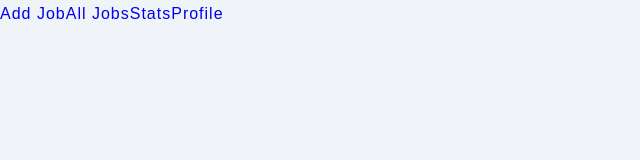
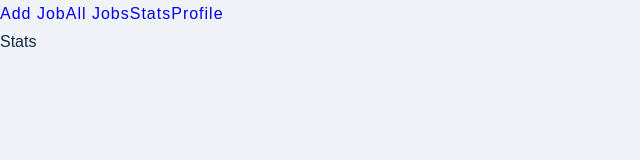
Before and after one commit to NovaTron007/jobtracker, a React (Create React App) app in the folder client/: page / in a window 1280 px wide. Shown: the top 160 px of the page, without its empty margins (0-640 px from the left). Built offline with nearby package versions, Linux system fonts and the light colour scheme.

Commit message:
Added Outlet

```diff
--- a/client/src/App.js
+++ b/client/src/App.js
@@ -8,7 +8,7 @@ function App() {
       <Routes>
         {/* nested routes */}
         <Route path="/" element={<SharedLayout />}>
-          <Route index element={<Stats />} /> {/* index uses path="/" */}
+          <Route index element={<Stats />} /> {/* index uses path="/" and <Stats/> as home */}
           <Route path="stats" element={<Stats />} /> {/* falls under path "/" */}
           <Route path="all-jobs" element={<AllJobs />}/>
           <Route path="add-job" element={<AddJob/> }/>
--- a/client/src/Pages/Dashboard/SharedLayout.js
+++ b/client/src/Pages/Dashboard/SharedLayout.js
@@ -10,7 +10,7 @@ const SharedLayout = () => {
               <Link to="/all-jobs">All Jobs</Link>
               <Link to="/stats">Stats</Link>
               <Link to="/profile">Profile</Link>
-              {/* <Outlet /> */}
+              <Outlet />{/* show routes nested inside SharedLayout's Route path */}
           </nav>
       </Wrapper>
   )
```
